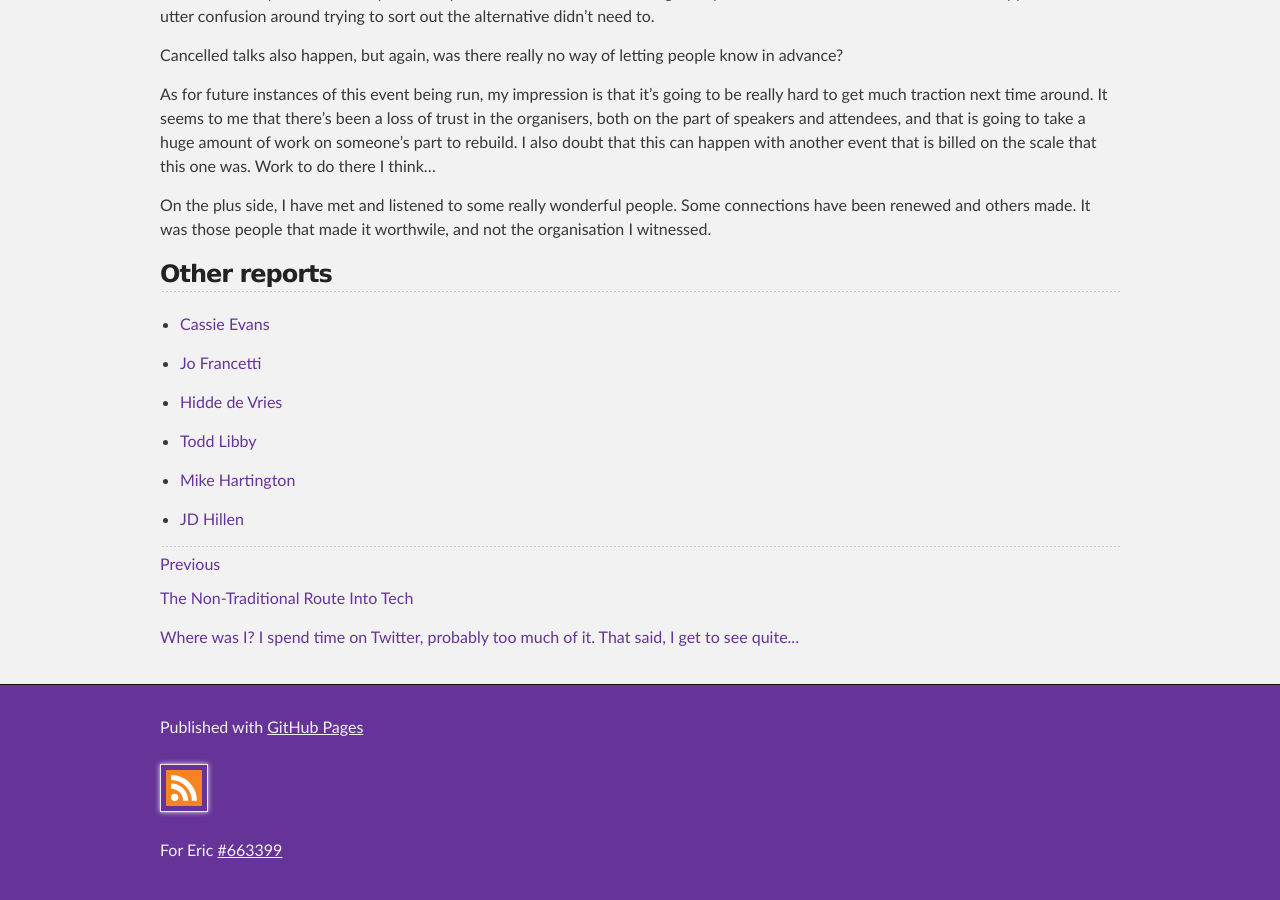
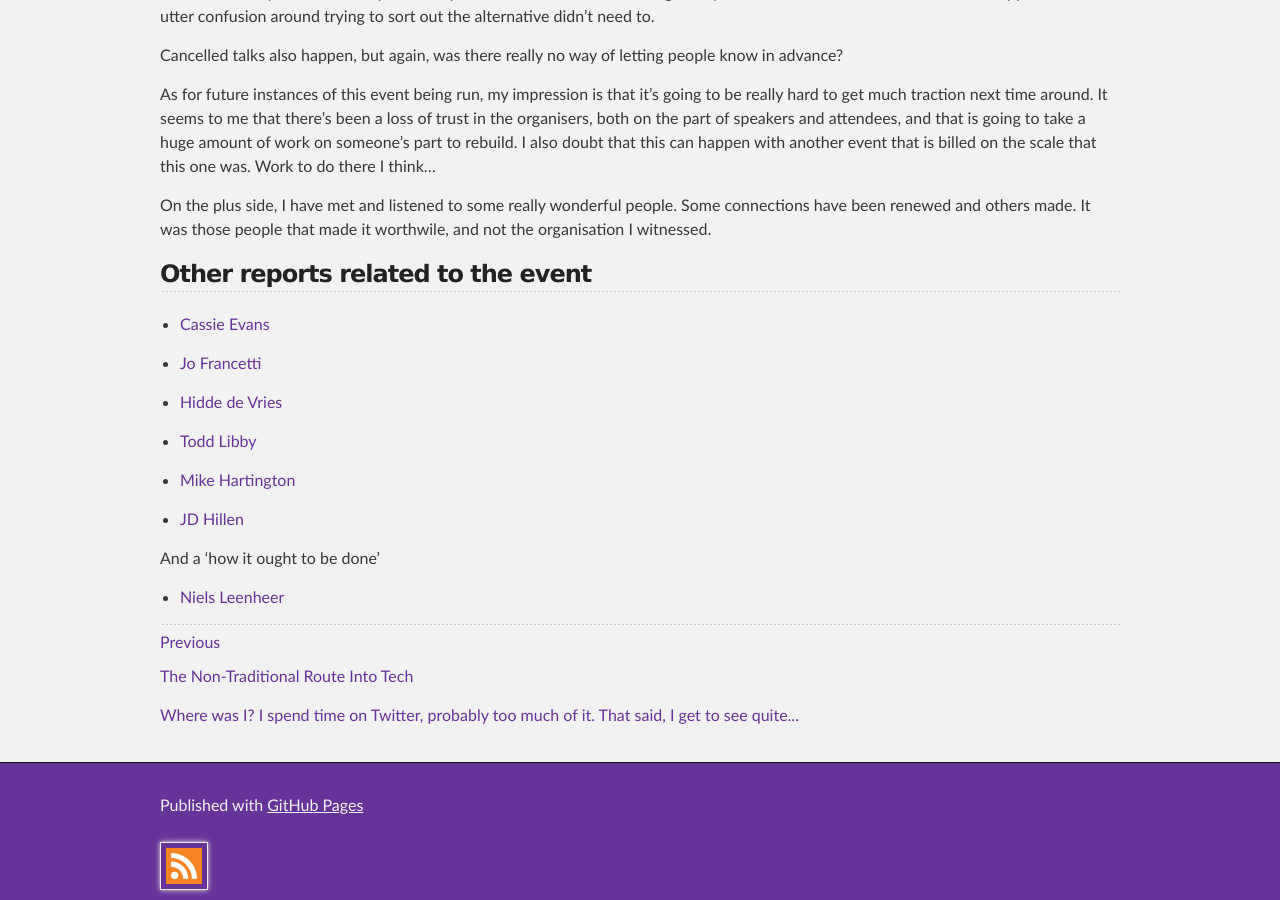
Before and after one commit to christopherallanperry/christopherallanperry.github.io, a Jekyll site: the page built from _posts/2022-11-19-modern_frontends-an_attendees_perspective.markdown, in a window 1280 px wide and 900 px high, scrolled down 4984 px. Built offline with Jekyll 4.4.1, drawn with Linux system fonts in a browser that asks for light colours.

Commit message:
Added Niels Leenheer blog post

```diff
--- a/_posts/2022-11-19-modern_frontends-an_attendees_perspective.markdown
+++ b/_posts/2022-11-19-modern_frontends-an_attendees_perspective.markdown
@@ -99,7 +99,7 @@ As for future instances of this event being run, my impression is that it's goin
 
 On the plus side, I have met and listened to some really wonderful people. Some connections have been renewed and others made. It was those people that made it worthwile, and not the organisation I witnessed.
 
-## Other reports
+## Other reports related to the event
 
 - [Cassie Evans](https://www.cassie.codes/posts/modern-frontends/)
 
@@ -113,4 +113,8 @@ On the plus side, I have met and listened to some really wonderful people. Some
 
 - [JD Hillen](https://jdhillen.com/blog/my-experience-at-modern-frontends-live/)
 
+And a 'how it ought to be done'
+
+- [Niels Leenheer](https://nielsleenheer.com/articles/2022/red-flag-speakers-having-to-cover-their-own-travel/)
+
 ---
```
